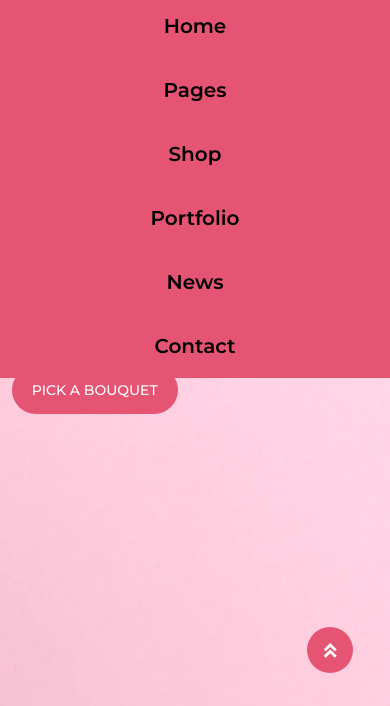
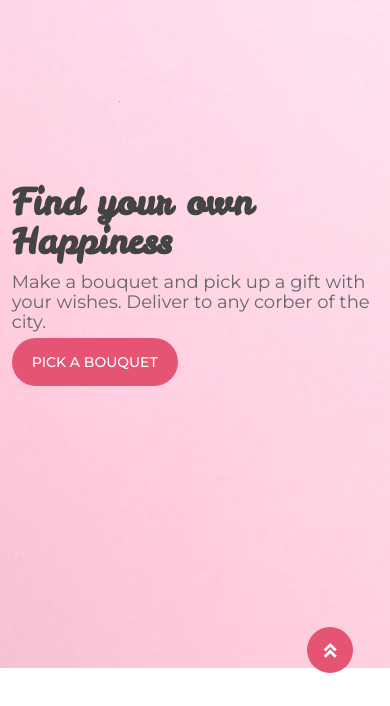
Before and after one commit to Rom-Freedom/Flower-Store, a plain HTML site: page index.html in a window 390 px wide. Shown: the part 134-840 px from the top of the page. Drawn offline with nearby package versions, Linux system fonts and the light colour scheme.

Commit message:
media requires

```diff
--- a/css/style.css
+++ b/css/style.css
@@ -428,7 +428,7 @@ section {
     }
     .navbar {
         position: absolute;
-        top: 100%;
+        top: -800px;
         left: 0;
         right: 0;
         display: flex;
@@ -448,4 +448,20 @@ section {
     .navbar a:hover {
         color: var(--bg-color);
     }
+    .navbar.active {
+        top: 100%;
+    }
 }
+@media (max-width: 640px) {
+    :root {
+        --big-font: 3rem;
+        --h2-font: 1.5rem;
+        --p-font: 1rem;
+    }
+    .home-text h1 {
+        line-height: 1.1;
+    }
+    .home {
+        height: 95vh;
+    }
+}
```
